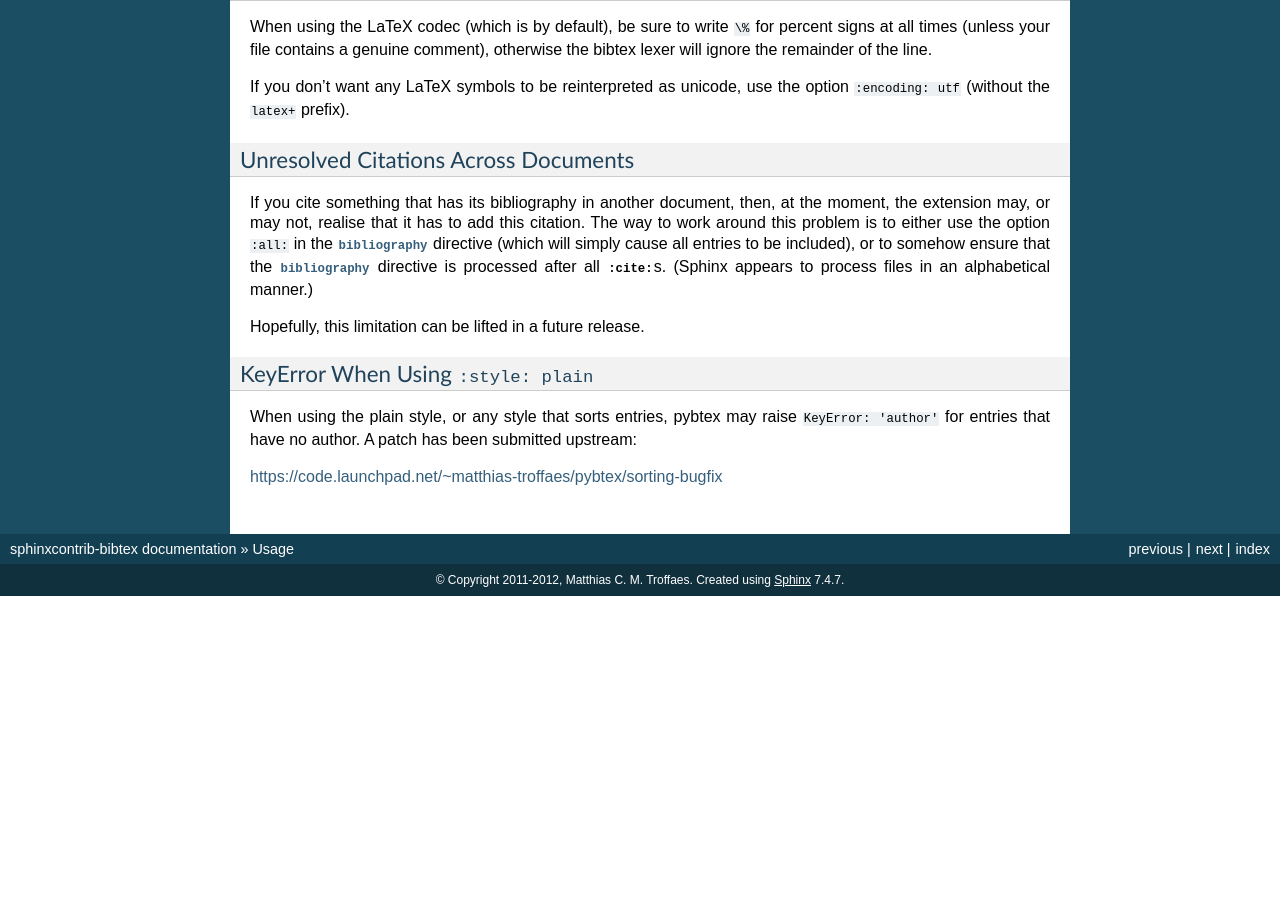
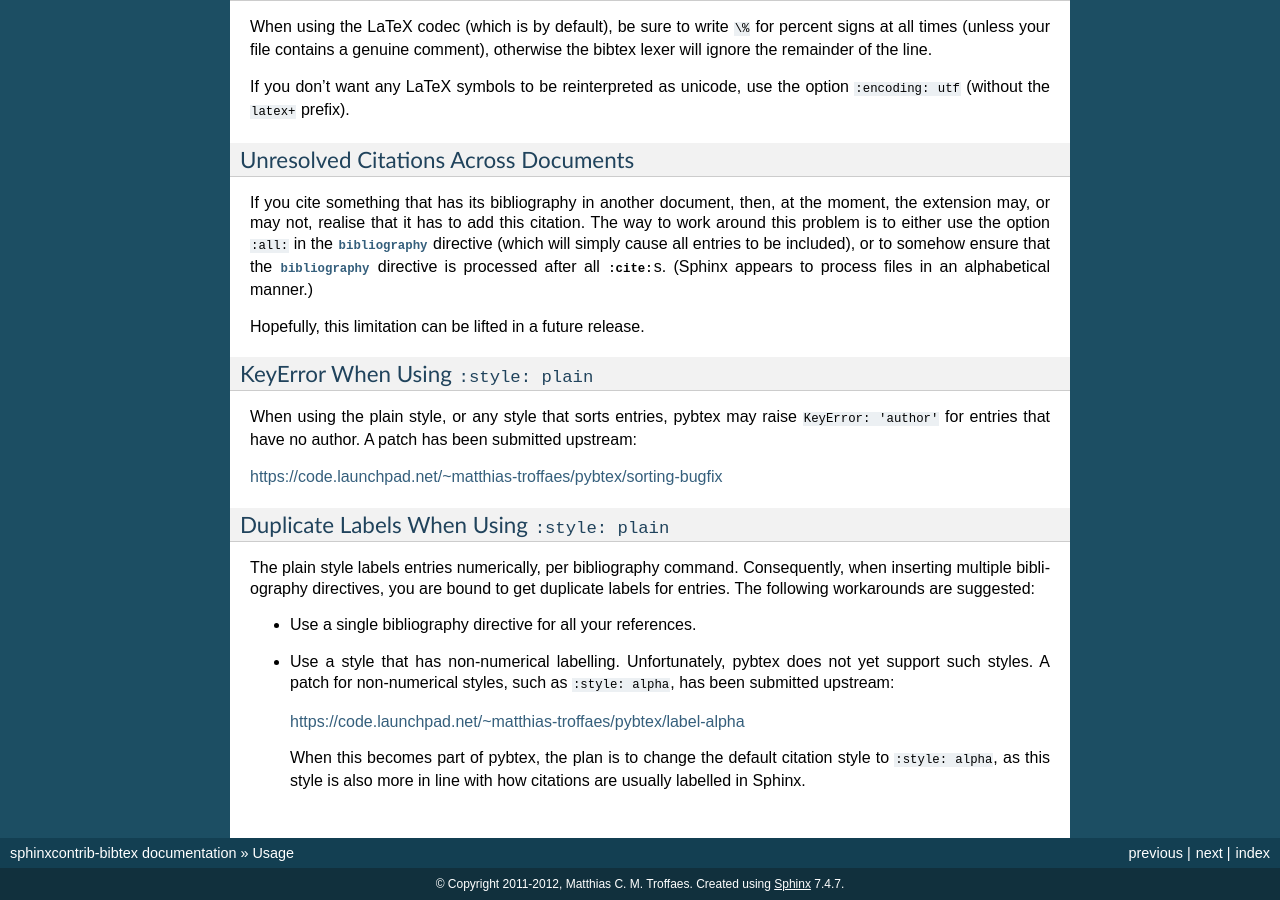
Before and after one commit to mcmtroffaes/sphinxcontrib-bibtex, a Sphinx documentation site: the page built from doc/usage.rst, in a window 1280 px wide and 900 px high, scrolled down 1814 px. Built offline with Sphinx 7.4.7, drawn with Linux system fonts in a browser that asks for light colours; formulas are drawn with MathJax 3; pages that are not in the unit, such as notebooks, are missing from menus; before the commit the page ends 2410 px from its top, so only the background shows below that; some of the changed text lies outside the part shown.

Commit message:
Document workarounds for duplicate label issue with default plain style.

```diff
--- a/doc/usage.rst
+++ b/doc/usage.rst
@@ -168,3 +168,25 @@ may raise ``KeyError: 'author'`` for entries that have no author. A
 patch has been submitted upstream:
 
 https://code.launchpad.net/~matthias-troffaes/pybtex/sorting-bugfix
+
+Duplicate Labels When Using ``:style: plain``
+~~~~~~~~~~~~~~~~~~~~~~~~~~~~~~~~~~~~~~~~~~~~~
+
+The plain style labels entries numerically, per bibliography command.
+Consequently, when inserting multiple bibliography directives,
+you are bound to get duplicate labels for entries.
+The following workarounds are suggested:
+
+* Use a single bibliography directive for all your references.
+
+* Use a style that has non-numerical labelling.
+  Unfortunately, pybtex does not yet support such styles.
+  A patch for non-numerical styles, such as ``:style: alpha``,
+  has been submitted upstream:
+
+  https://code.launchpad.net/~matthias-troffaes/pybtex/label-alpha
+
+  When this becomes part of pybtex,
+  the plan is to change the default citation style to ``:style: alpha``,
+  as this style is also more in line with
+  how citations are usually labelled in Sphinx.
```
